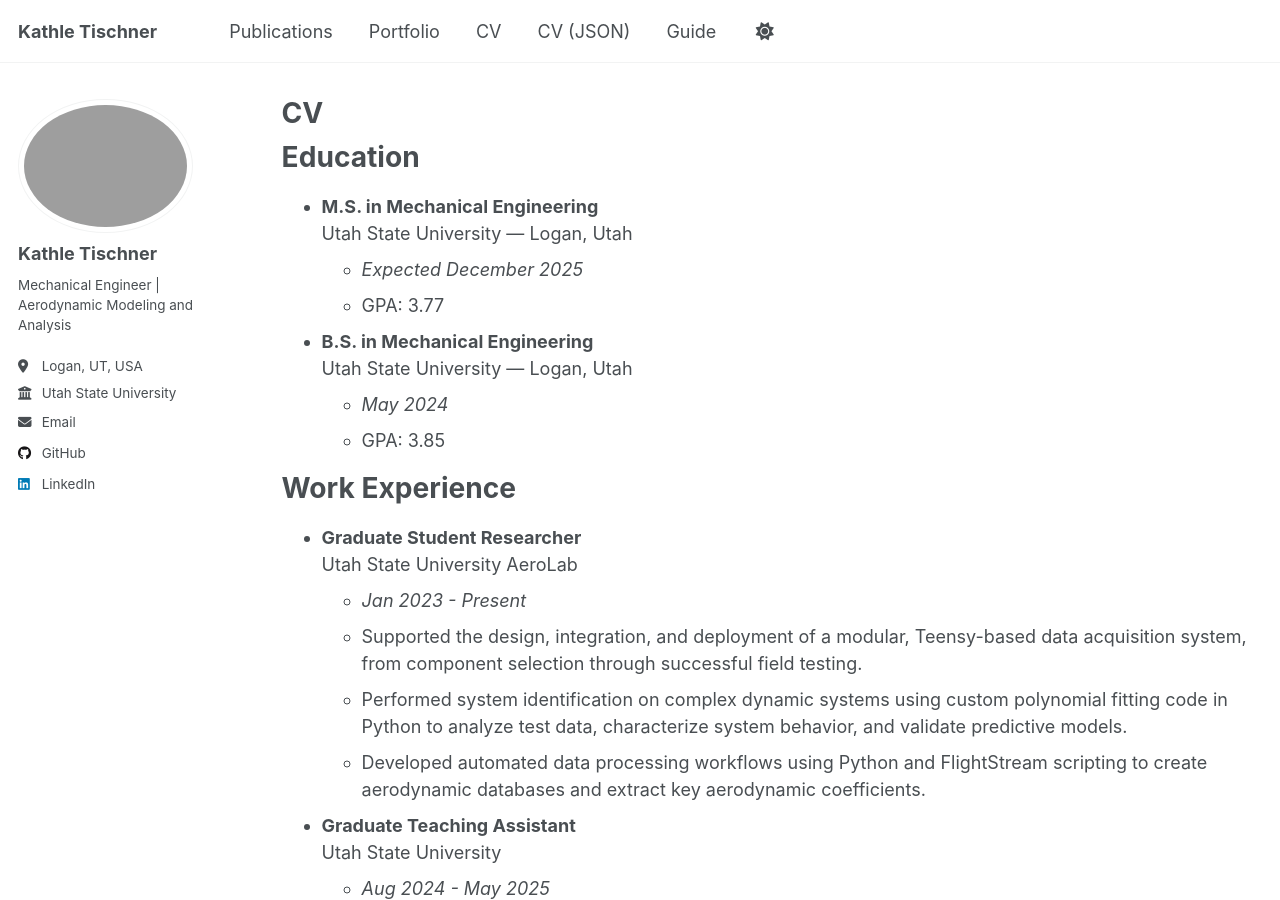
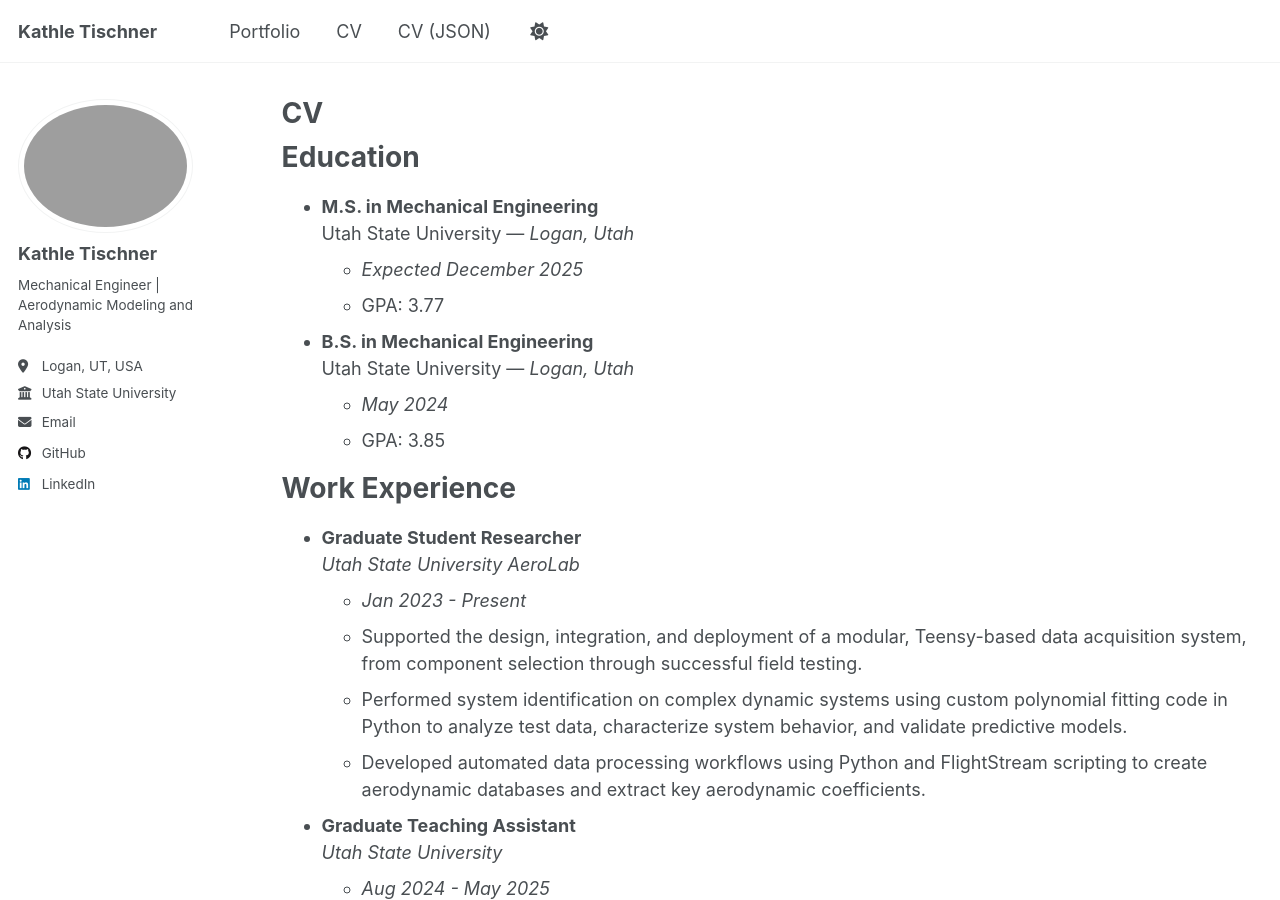
Before and after one commit to kathlet/kathlet.github.io, a Jekyll site: the page built from _pages/cv.md, in a window 1280 px wide and 900 px high. Built offline with Jekyll 4.4.1, drawn with Linux system fonts in a browser that asks for light colours; a script that is not in the unit is left out.

Commit message:
Editing cv

```diff
--- a/_pages/cv.md
+++ b/_pages/cv.md
@@ -12,32 +12,32 @@ redirect_from:
 Education
 ======
 * **M.S. in Mechanical Engineering**
-  Utah State University — Logan, Utah
+  Utah State University — _Logan, Utah_
   * _Expected December 2025_
   * GPA: 3.77
 
 * **B.S. in Mechanical Engineering**
-  Utah State University — Logan, Utah
+  Utah State University — _Logan, Utah_
   * _May 2024_
   * GPA: 3.85
 
 Work Experience
 ======
 * **Graduate Student Researcher**
-  Utah State University AeroLab
+  _Utah State University AeroLab_
   * _Jan 2023 - Present_
   * Supported the design, integration, and deployment of a modular, Teensy-based data acquisition system, from component selection through successful field testing.
   * Performed system identification on complex dynamic systems using custom polynomial fitting code in Python to analyze test data, characterize system behavior, and validate predictive models.
   * Developed automated data processing workflows using Python and FlightStream scripting to create aerodynamic databases and extract key aerodynamic coefficients.
 
 * **Graduate Teaching Assistant**
-  Utah State University
+  _Utah State University_
   * _Aug 2024 - May 2025_
   * Served as a teaching assistant for undergraduate Heat Transfer and Advanced Dynamics courses, mentoring over 100 students.
   * Led supplemental instruction and weekly review sessions to clarify complex thermodynamics topics.
 
 * **Undergraduate Student Researcher**
-  Brigham Young University
+  _Brigham Young University_
   * _May 2022 - Aug 2022_
   * Designed and fabricated electrical mounting systems for an autonomous wheelchair and an underwater robot.
   * Utilized 3D printers and metal lathes to develop mounting systems.
```
Also changed, not shown: _data/navigation.yml (+4 -4 lines).
